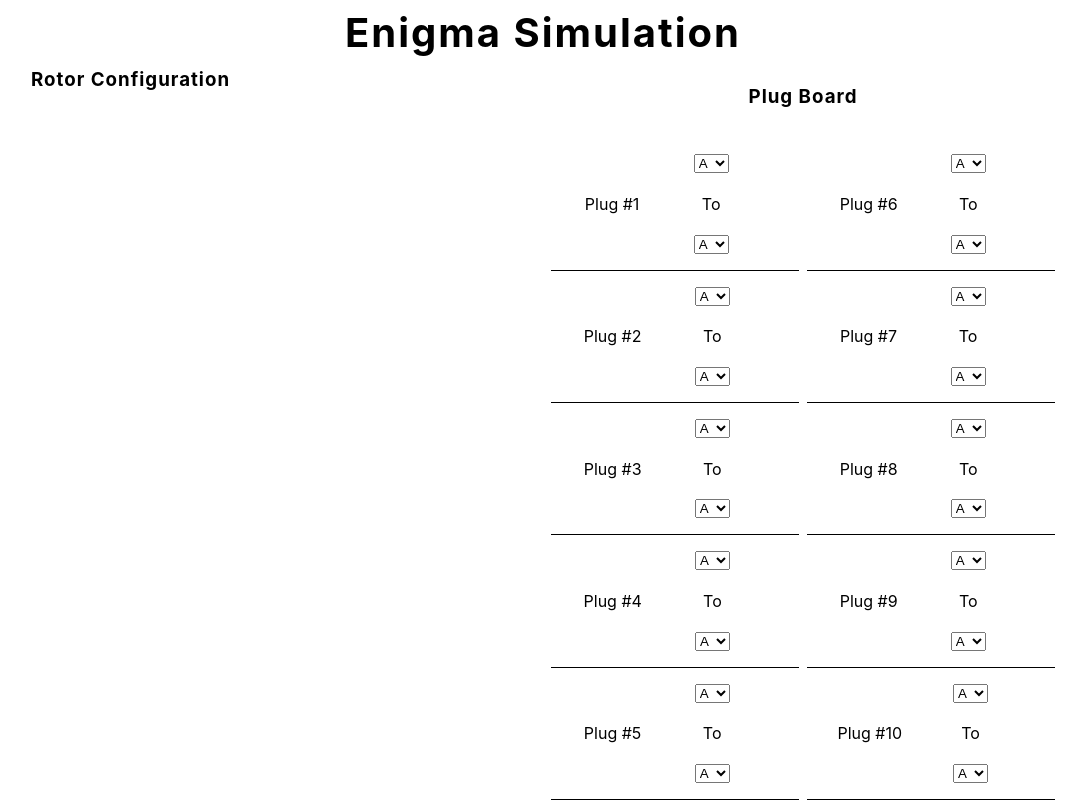
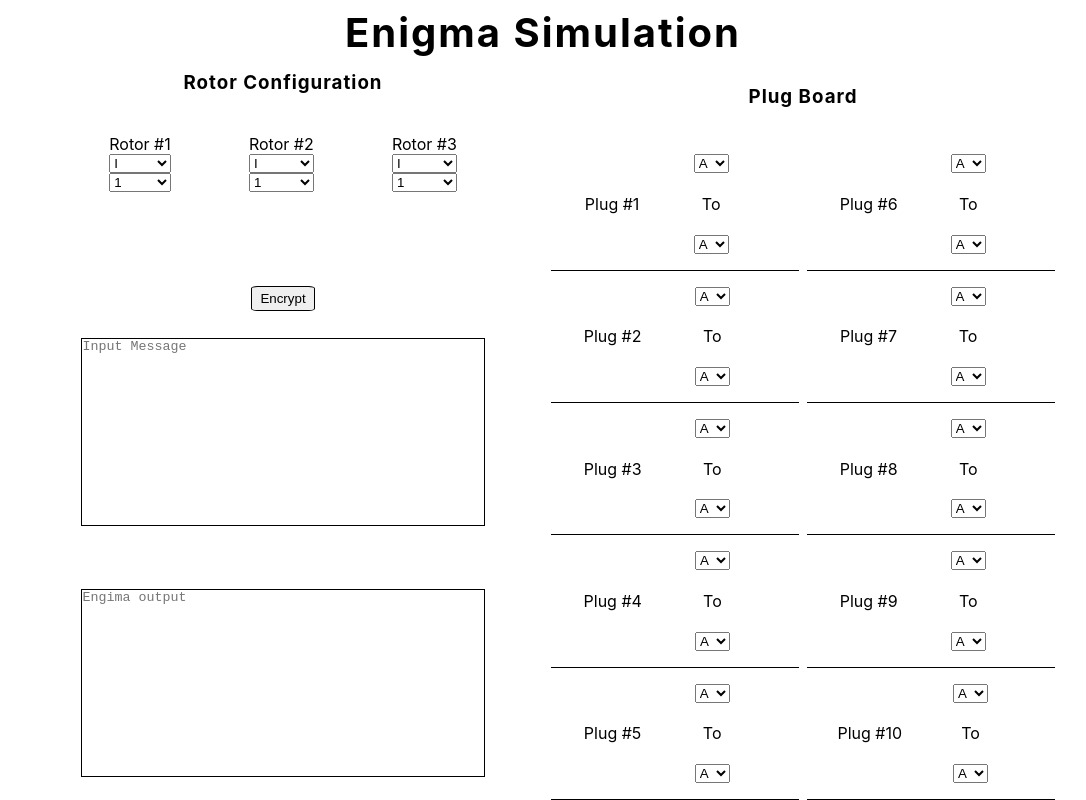
Before and after one commit to SyedFasiuddin/Enigma, a React (Create React App) app in the folder client/: page / in a window 1280 px wide. Shown: the whole page, without its empty margins (97-1183 px from the left). Built offline with nearby package versions, Linux system fonts and the light colour scheme.

Commit message:
rotor side completed

```diff
--- a/client/src/components/RotarSide.css
+++ b/client/src/components/RotarSide.css
@@ -0,0 +1,60 @@
+#rotorSide {
+    display: grid;
+    grid-template-rows: 1fr 1fr 1fr;
+    grid-gap: 1rem;
+}
+
+h3 {
+    line-height: 2rem;
+    letter-spacing: 1px;
+}
+
+#rotorSide > :nth-child(2),
+#rotorSide > :nth-child(3) {
+    display: flex;
+    justify-content: center;
+    align-items: center;
+}
+
+#rotorSelection {
+    display: grid;
+    grid-template-rows: 0.5fr 1fr;
+}
+
+#rotorSelection > :nth-child(1),
+#rotorSelection > :nth-child(3) {
+    display: flex;
+    justify-content: center;
+    align-items: center;
+    height: 55%;
+    line-height: 2rem;
+}
+
+#rotorSelection > :nth-child(3) {
+    height: 200%;
+}
+
+#rotorSelection > :nth-child(3) > button {
+    padding: 0.25rem 0.5rem;
+    border: 1px solid black;
+    border-radius: 10%;
+}
+
+#rotorSelection > :nth-child(2) {
+    display: flex;
+    flex-direction: row;
+    justify-content: space-evenly;
+    height: 60%;
+}
+
+.individualRotor {
+    display: flex;
+    flex-direction: column;
+}
+
+.message {
+    resize: none;
+    width: 80%;
+    height: 80%;
+    border: 1px solid black;
+}
--- a/client/src/components/RotorSide.jsx
+++ b/client/src/components/RotorSide.jsx
@@ -1,14 +1,143 @@
-import React from 'react';
-import './RotarSide.css';
+import React, { Component } from "react";
+import "./RotarSide.css";
 
-function RotarSide() {
+export default class RotarSide extends Component {
+  constructor() {
+    super();
+    this.state = {
+      submit: false,
+      inputMsg: "",
+      enigmaMsg: "",
+      rotorSettings: {
+        rotor1: 1,
+        rotorSet1: 4,
+        rotor2: 1,
+        rotorSet2: 4,
+        rotor3: 1,
+        rotorSet3: 4,
+      },
+    };
+  }
+
+  rotorHandler = (e) => {
+    let value = e.target.value;
+    this.setState((prevState) => {
+      let obj = prevState;
+      obj.rotorSettings[e.target.id] = parseInt(value);
+      return { obj };
+    });
+  };
+
+  inputMsgHandler = (e) => {
+    let value = e.target.value;
+    this.setState((prevState) => {
+      let obj = prevState;
+      obj.inputMsg = String(value);
+      return { obj };
+    });
+  };
+
+  submitHandler = (e) => {
+    // console.log(this.state, e);
+    this.setState((prevState) => {
+      let obj = prevState;
+      obj.submit = true;
+      return { obj };
+    });
+  };
+
+  insertRotorSelection(num) {
+    const rotors = ["I", "II", "III", "IV", "V"];
+    const rotorsSettings = [
+      "1",
+      "2",
+      "3",
+      "4",
+      "5",
+      "6",
+      "7",
+      "8",
+      "9",
+      "10",
+      "11",
+      "12",
+      "13",
+      "14",
+      "15",
+      "16",
+      "17",
+      "18",
+      "19",
+      "20",
+      "21",
+      "22",
+      "23",
+      "24",
+      "25",
+      "26",
+    ];
     return (
-        <div id="left-grid">
+      <div className="individualRotor">
+        <span>Rotor #{num}</span>
+        <select name="rotor" id={"rotor" + num} onChange={this.rotorHandler}>
+          {[...rotors].map((e, i) => (
+            <option value={i + 1}>{e}</option>
+          ))}
+        </select>
+        <select
+          name="rotorStartingPosition"
+          id={"rotorSet" + num}
+          onChange={this.rotorHandler}
+        >
+          {[...rotorsSettings].map((e, i) => (
+            <option value={i + 1}>{e}</option>
+          ))}
+        </select>
+      </div>
+    );
+  }
+
+  render() {
+    return (
+      <div id="rotorSide">
+        <div id="rotorSelection">
+          <div>
             <h3>Rotor Configuration</h3>
-            <div></div>
-            <div></div>
+          </div>
+          <div>
+            {this.insertRotorSelection(1)}
+            {this.insertRotorSelection(2)}
+            {this.insertRotorSelection(3)}
+          </div>
+          <div>
+            <button type="submit" onClick={this.submitHandler}>
+              Encrypt
+            </button>
+          </div>
         </div>
+        <div>
+          {/* <p>Input Message</p> */}
+          <textarea
+            name="message"
+            className="message"
+            cols="30"
+            rows="10"
+            placeholder="Input Message"
+            onChange={this.inputMsgHandler}
+          ></textarea>
+        </div>
+        <div>
+          {/* <p>Enigma output</p> */}
+          <textarea
+            name="message"
+            className="message"
+            cols="30"
+            rows="10"
+            placeholder="Engima output"
+            readOnly
+          ></textarea>
+        </div>
+      </div>
     );
+  }
 }
-
-export default RotarSide;
```
